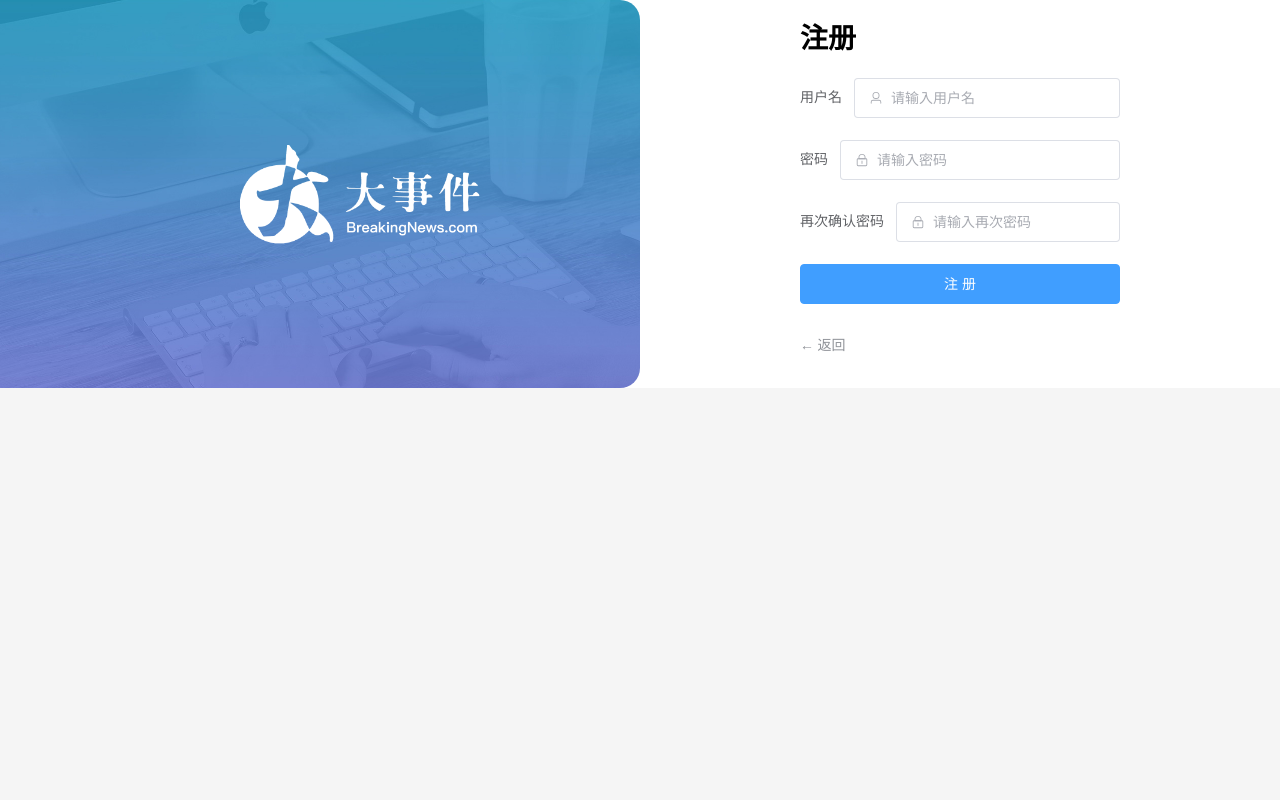
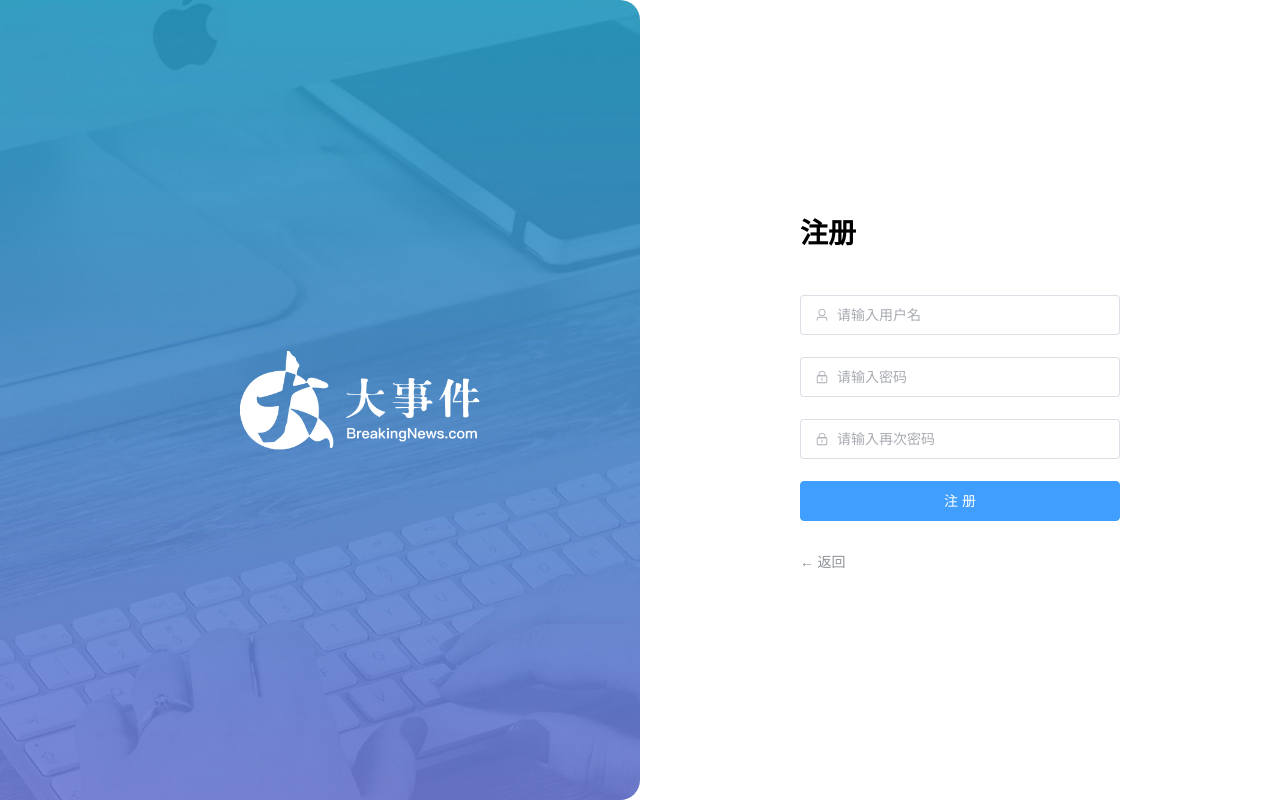
Before and after one commit to wang-anqi/vue3, a Vue app: page /login in a window 1280 px wide. Built offline with nearby package versions, Linux system fonts and the light colour scheme.

Commit message:
add-login完成登录页框架

```diff
--- a/src/views/login/LoginPage.vue
+++ b/src/views/login/LoginPage.vue
@@ -5,25 +5,37 @@ const isRegister = ref(true)
 </script>
 
 <template>
+  <!--
+        el-row表示一行，一行分成24份
+        el-col表示列
+        (1):span='12' 表示在一行中，占12份（50%）
+        (2):pan='6'   表示在一行中，占6份（25%）
+        (3):offset="3"  代表在一行中，左侧margin份数
+
+        el-form 整个表单组件
+        el-form-item 表单的一行（一个表单域）
+        el-input 表单元素（输入框）
+
+     -->
   <el-row class="login-page">
     <el-col :span="12" class="bg"></el-col>
     <el-col :span="6" :offset="3" class="form">
-      <!-- 注册的表单 -->
+      <!-- 注册相关表单 -->
       <el-form ref="form" size="large" autocomplete="off" v-if="isRegister">
-        <el-form-item class="title">
+        <el-form-item>
           <h1>注册</h1>
         </el-form-item>
-        <el-form-item label="用户名">
+        <el-form-item>
           <el-input :prefix-icon="User" placeholder="请输入用户名"></el-input>
         </el-form-item>
-        <el-form-item label="密码">
+        <el-form-item>
           <el-input
             :prefix-icon="Lock"
             type="password"
             placeholder="请输入密码"
           ></el-input>
         </el-form-item>
-        <el-form-item label="再次确认密码">
+        <el-form-item>
           <el-input
             :prefix-icon="Lock"
             type="password"
@@ -41,7 +53,7 @@ const isRegister = ref(true)
           </el-link>
         </el-form-item>
       </el-form>
-      <!-- 登录的表单 -->
+      <!-- 登陆相关表单 -->
       <el-form ref="form" size="large" autocomplete="off" v-else>
         <el-form-item>
           <h1>登录</h1>
@@ -80,7 +92,7 @@ const isRegister = ref(true)
 
 <style lang="scss" scoped>
 .login-page {
-  height: 100hv;
+  height: 100vh;
   background-color: #fff;
   .bg {
     background:
@@ -92,7 +104,7 @@ const isRegister = ref(true)
     display: flex;
     flex-direction: column;
     justify-content: center;
-    user-select: none; //di
+    user-select: none;
     .title {
       margin: 0 auto;
     }
```
